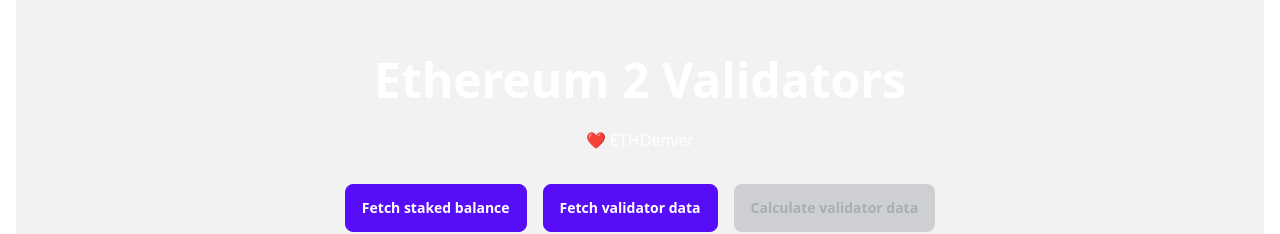
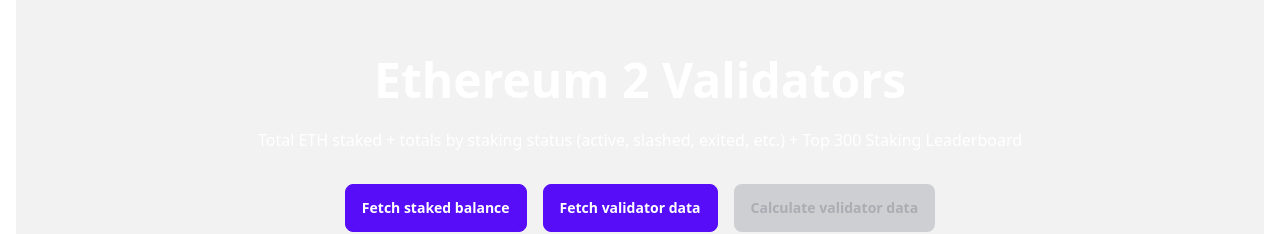
Before and after one commit to Biciok/beacon_validator, a Next.js app: page / in a window 1280 px wide. Shown: the top 234 px of the page. Built offline with nearby package versions, Linux system fonts and the light colour scheme.

Commit message:
Removing consol logs

```diff
--- a/pages/index.js
+++ b/pages/index.js
@@ -39,7 +39,8 @@
         `${process.env.NEXT_PUBLIC_QUICKNODE_RPC}eth/v1/beacon/states/head/validators`
       ).then((res) => res.json());
 
-      console.log(validators.data);
+      // Uncomment to see all validator data in the console
+      // console.log(validators.data);
       setValidators(validators.data);
     } catch (error) {
       console.error(error);
@@ -153,7 +154,10 @@
           <div className="hero-content text-center">
             <div className="max-w-3xl">
               <h1 className="text-5xl font-bold text-primary-content">Ethereum 2 Validators</h1>
-              <p className="py-6 text-primary-content">❤️ ETHDenver</p>
+              <p className="py-6 text-primary-content">
+                Total ETH staked + totals by staking status (active, slashed, exited, etc.) + Top 300 Staking
+                Leaderboard
+              </p>
               <button type="submit" onClick={fetchData} className="btn btn-primary m-2 normal-case">
                 Fetch staked balance
               </button>
```
